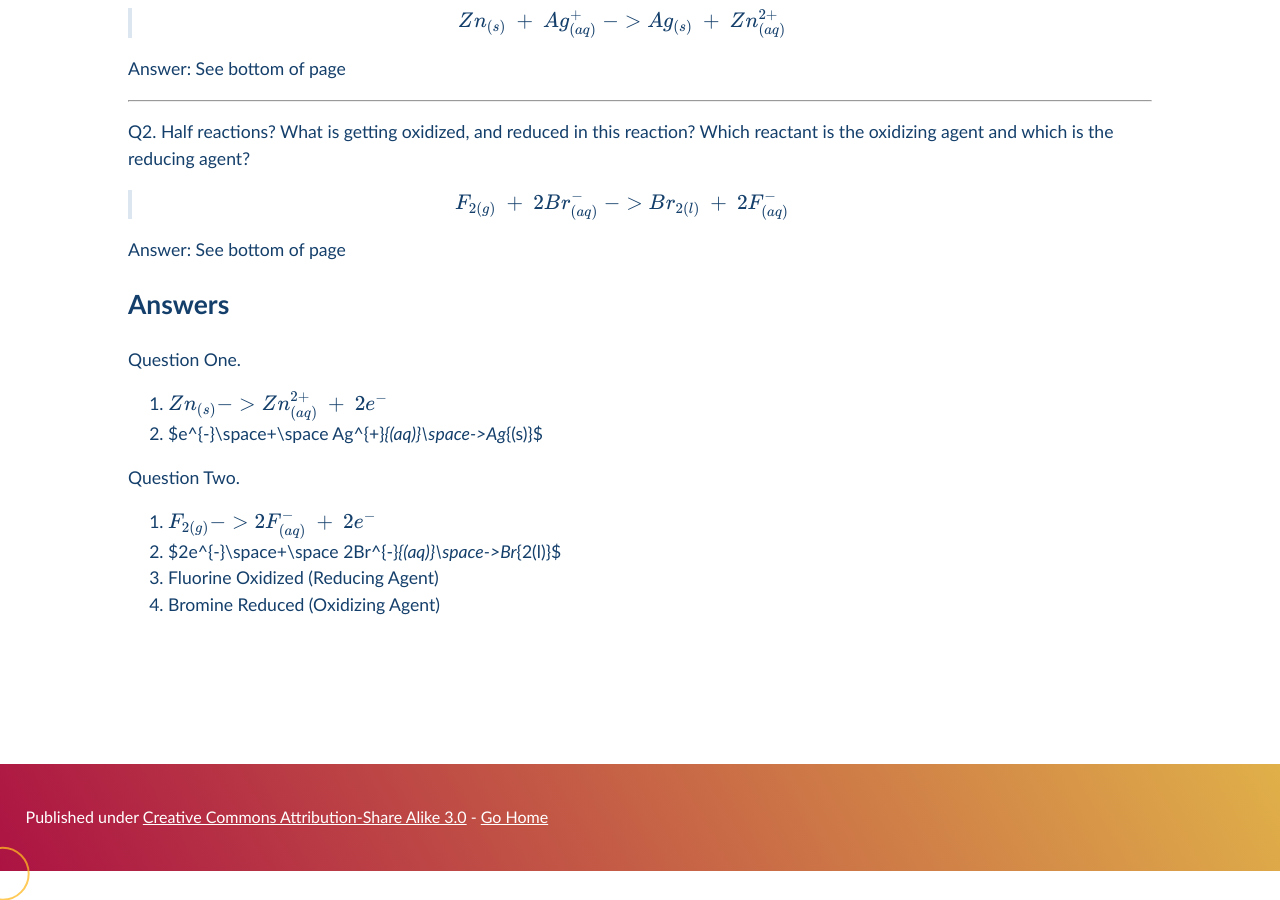
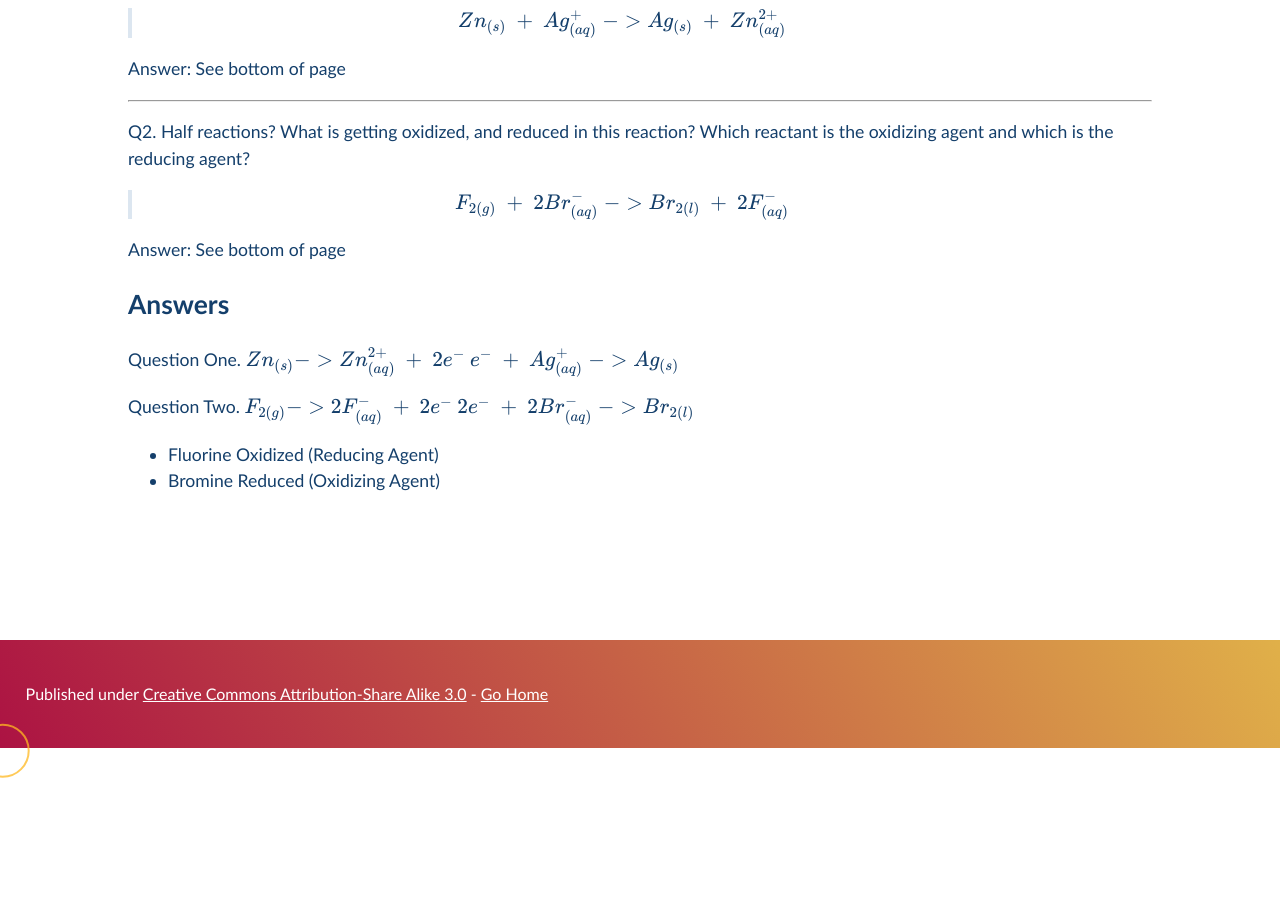
Before and after one commit to Pi-thagoras/the-chicken-pen, a Jekyll site: the page built from chemistry/Redox.md, in a window 1280 px wide and 900 px high, scrolled down 1836 px. Built offline with Jekyll 4.4.1, drawn with Linux system fonts in a browser that asks for light colours; after the commit the page ends 2613 px from its top, so only the background shows below that; some of the changed lines change nothing that is shown.

Commit message:
vault backup: 2023-11-13 14:17:35

```diff
--- a/chemistry/Redox.md
+++ b/chemistry/Redox.md
@@ -73,11 +73,11 @@ Answer: See bottom of page
 ## Answers
 
 Question One.
-1. $Zn_{(s)}->Zn^{2+}_{(aq)}\space+\space2e^{-}$
-2. $e^{-}\space+\space Ag^{+}_{(aq)}\space->Ag_{(s)}$
+$$Zn_{(s)}->Zn^{2+}_{(aq)}\space+\space2e^{-}$$
+$$e^{-}\space+\space Ag^{+}_{(aq)}\space->Ag_{(s)}$$
 
 Question Two.
-1. $F_{2(g)}->2F^{-}_{(aq)}\space+\space2e^{-}$
-2. $2e^{-}\space+\space 2Br^{-}_{(aq)}\space->Br_{2(l)}$
-3. Fluorine Oxidized (Reducing Agent)
-4. Bromine Reduced (Oxidizing Agent)
+$$F_{2(g)}->2F^{-}_{(aq)}\space+\space2e^{-}$$
+$$2e^{-}\space+\space 2Br^{-}_{(aq)}\space->Br_{2(l)}$$
+- Fluorine Oxidized (Reducing Agent)
+- Bromine Reduced (Oxidizing Agent)
```
